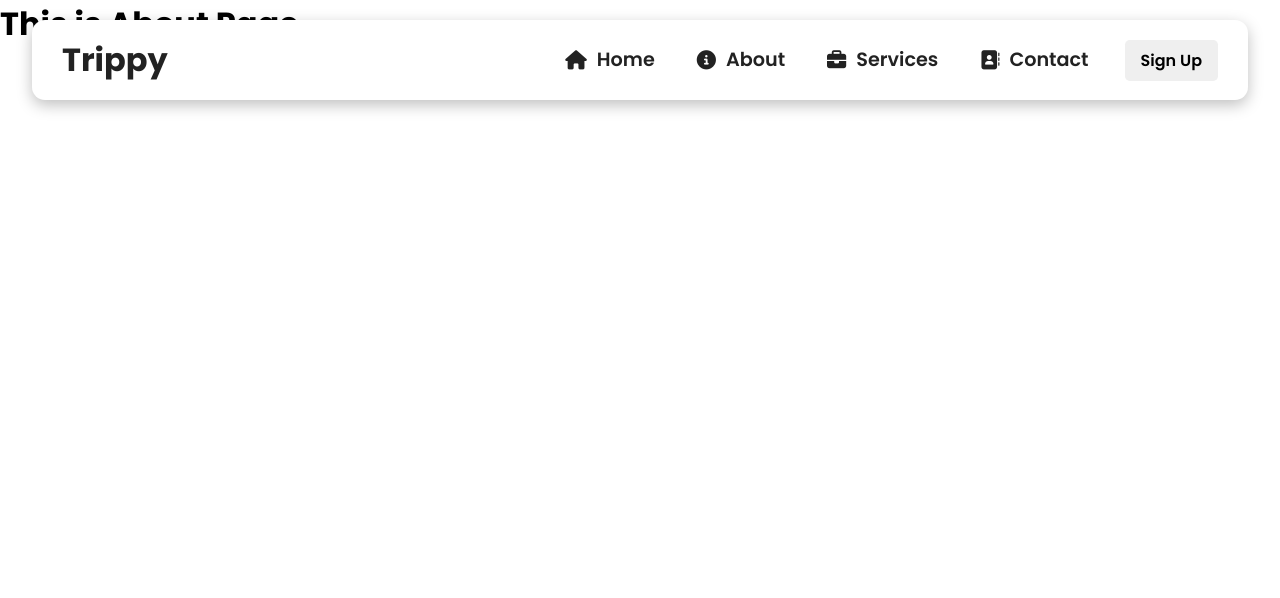
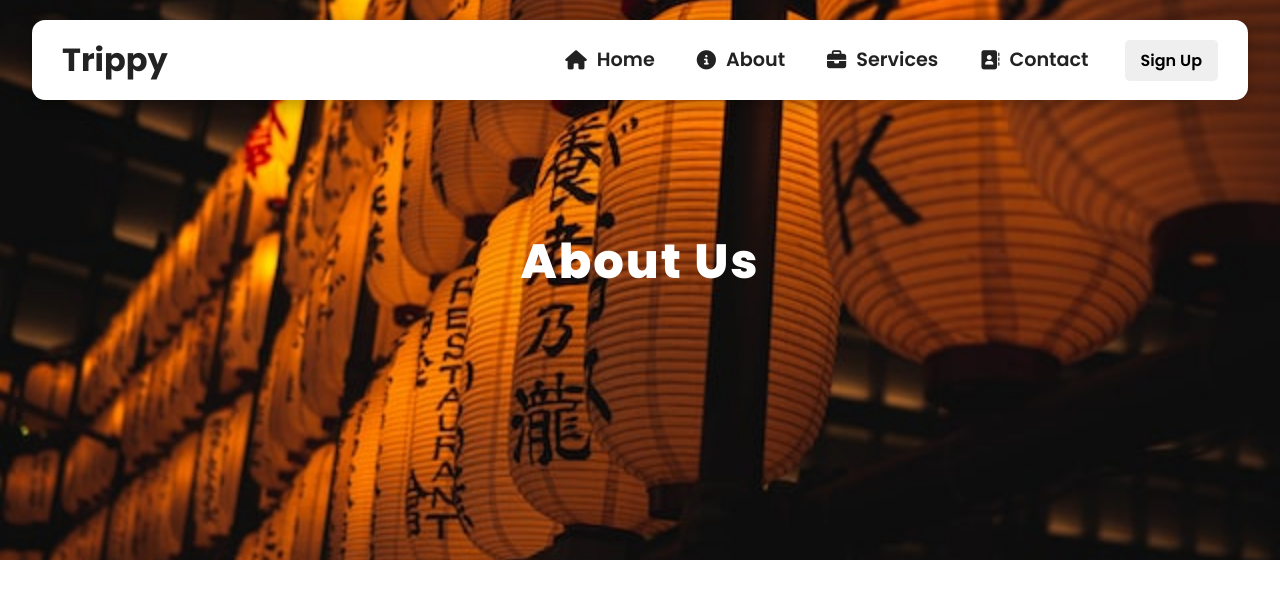
Before and after one commit to fmfahath/tourism-website, a React (Create React App) app: page /about in a window 1280 px wide. Shown: the top 598 px of the page. Built offline with nearby package versions, Linux system fonts and the light colour scheme.

Commit message:
About.js hero section completed

```diff
--- a/src/components/Hero-styles.css
+++ b/src/components/Hero-styles.css
@@ -1,6 +1,12 @@
 .hero{
     width: 100vw;
     height: 100vh;
+    position: relative;
+}
+
+.hero-mid{
+    width: 100vw;
+    height: 70vh;
     position: relative;
 }
 
@@ -9,6 +15,13 @@ img{
     height: 100vh;
     object-fit: cover;
 }
+
+.hero-mid img{
+    width: 100vw;
+    height: 70vh;
+    position: relative;
+}
+
 
 .hero-text{
     position: absolute;
--- a/src/routes/About.js
+++ b/src/routes/About.js
@@ -1,11 +1,21 @@
 import React from "react";
+import Hero from "../components/Hero";
 import Navbar from "../components/navbar";
+import AboutImg from "../assets/night.jpg" //creating variable for the hero image
 
 function About(){
     return(
         <React.Fragment>
             <Navbar/>
-            <h1>This is About Page</h1>
+            <Hero
+                cName = "hero-mid"
+                heroImg = {AboutImg}
+                title = "About Us"
+                text = ""
+                url="/"
+                buttonClass=""
+                buttonText=""
+            />
         </React.Fragment>
     )
 }
```
